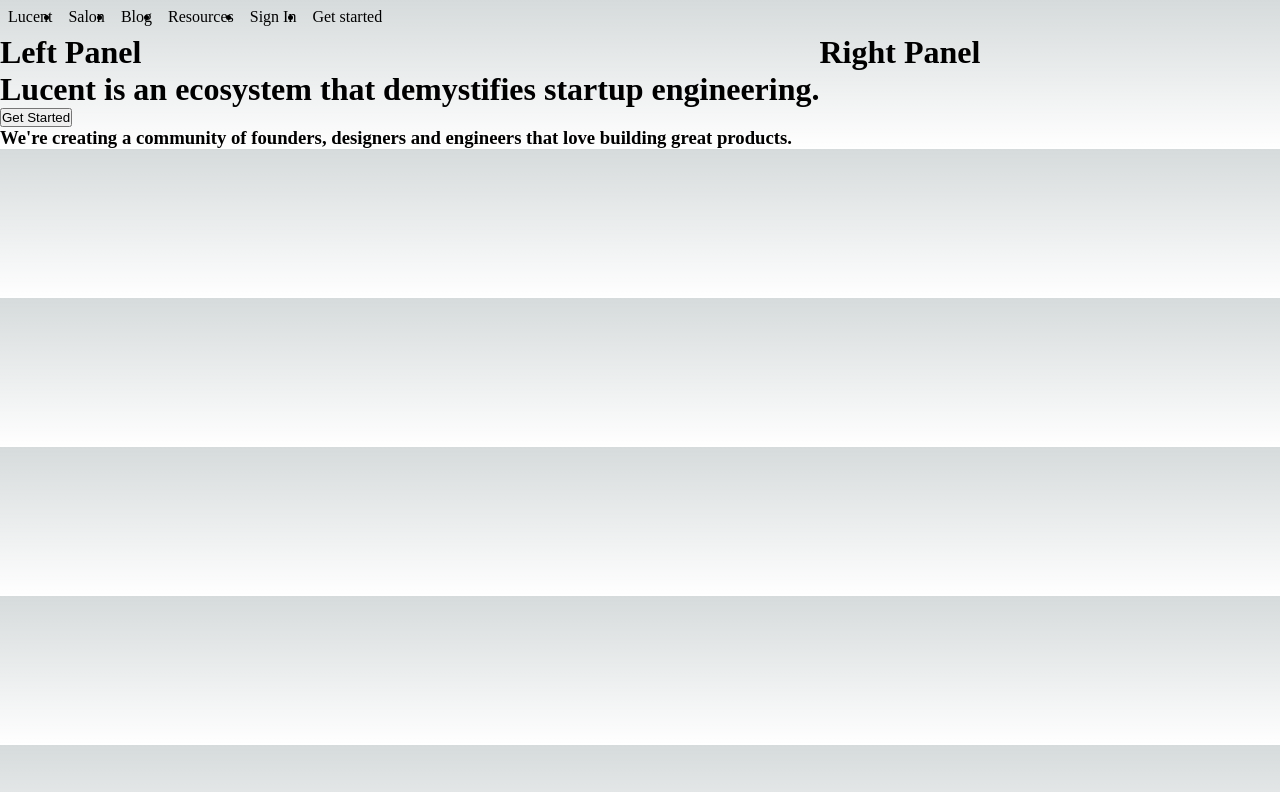
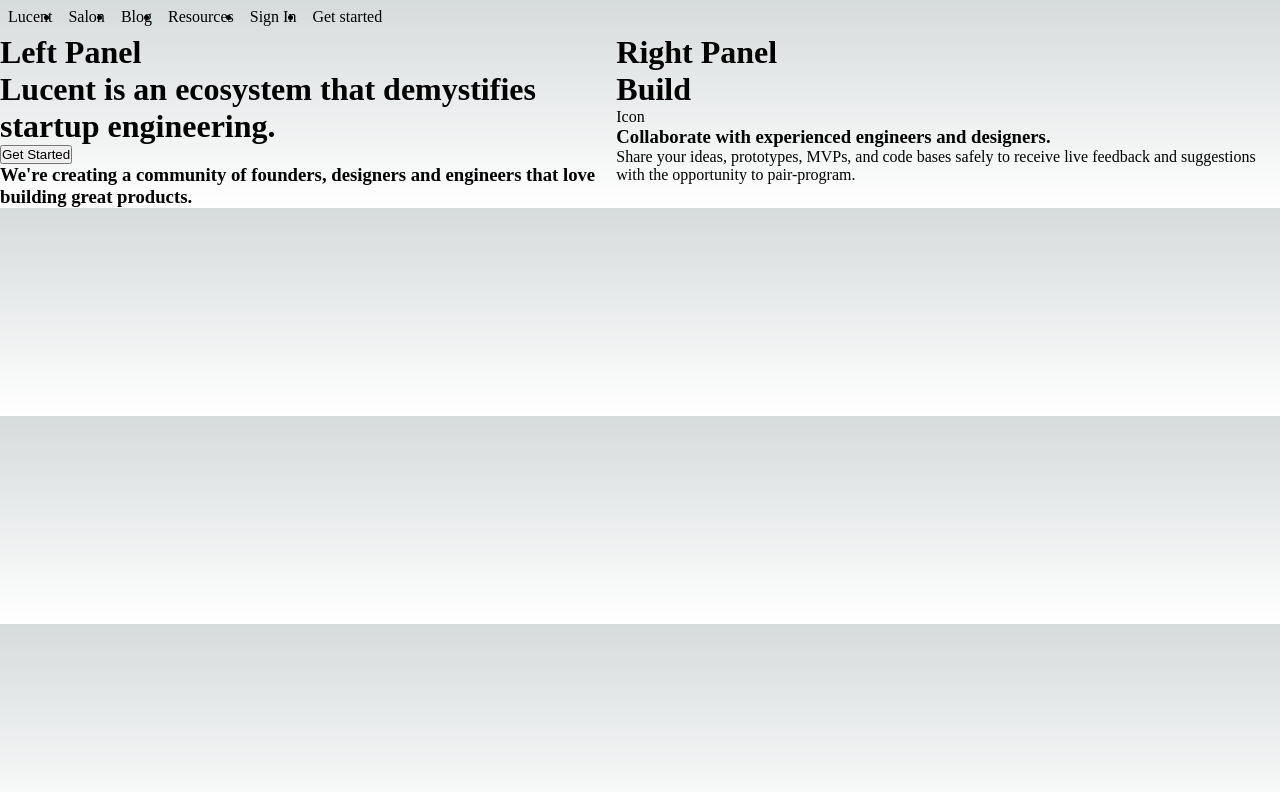
Before and after one commit to TRahulSam1997/lucent-frontend, a Next.js app: page / in a window 1280 px wide. Shown: the top 792 px of the page. Built offline with nearby package versions, Linux system fonts and the light colour scheme.

Commit message:
build section updates for the right panel

```diff
--- a/components/rightPanel.tsx
+++ b/components/rightPanel.tsx
@@ -1,9 +1,11 @@
 import React from 'react'
+import { BuildSection } from './sections/buildSection'
 
 export const RightPanel = () => {
   return (
     <div>
         <h1>Right Panel</h1>
+        <BuildSection />
     </div>
   )
 }
--- /dev/null
+++ b/components/sections/buildSection.tsx
@@ -0,0 +1,16 @@
+import React from 'react'
+
+export const BuildSection = () => {
+  return (
+    <div>
+        <div>
+            <h1>Build</h1>
+        </div>
+        <div>
+            <p>Icon</p>
+            <h3>Collaborate with experienced engineers and designers.</h3>
+            <p>Share your ideas, prototypes, MVPs, and code bases safely to receive live feedback and suggestions with the opportunity to pair-program.</p>
+        </div>
+    </div>
+  )
+}
```
